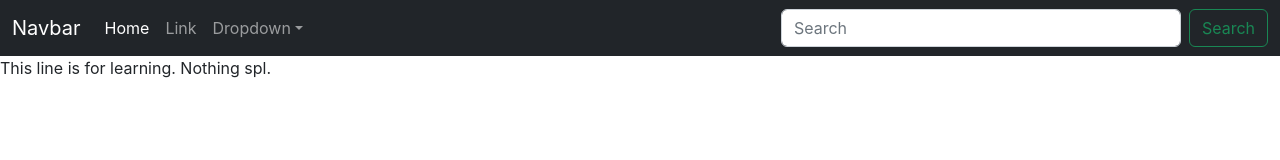
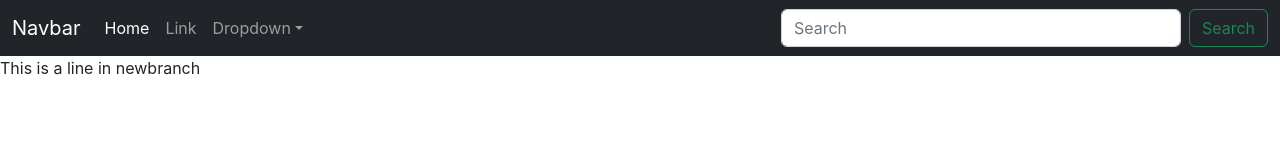
Before and after one commit to hardik-pratap-singh/Project-dbms, a React (Create React App) app: page / in a window 1280 px wide. Shown: the top 160 px of the page. Built offline with nearby package versions, Linux system fonts and the light colour scheme; the HTML template or start-up script is replaced by a standard one.

Commit message:
added in newbranch

```diff
--- a/src/App.js
+++ b/src/App.js
@@ -7,7 +7,7 @@ function App() {
     <div>
      <Navbar />
 
-     This line is for learning. Nothing spl.
+     This is a line in newbranch
     </div>
   );
 }
```
